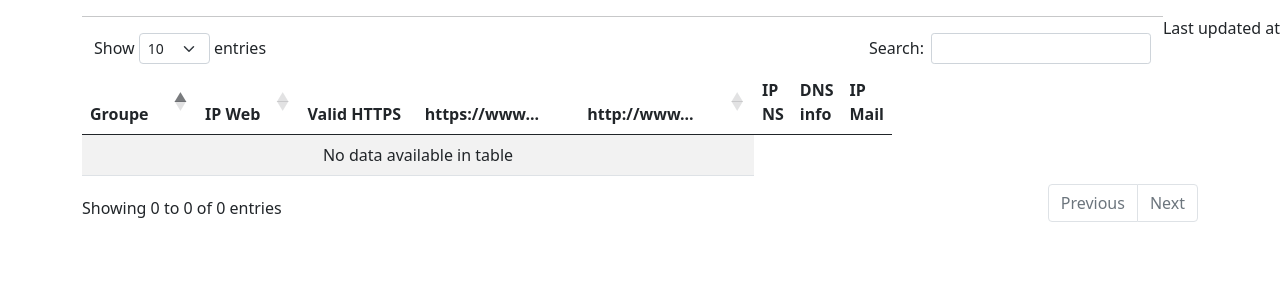
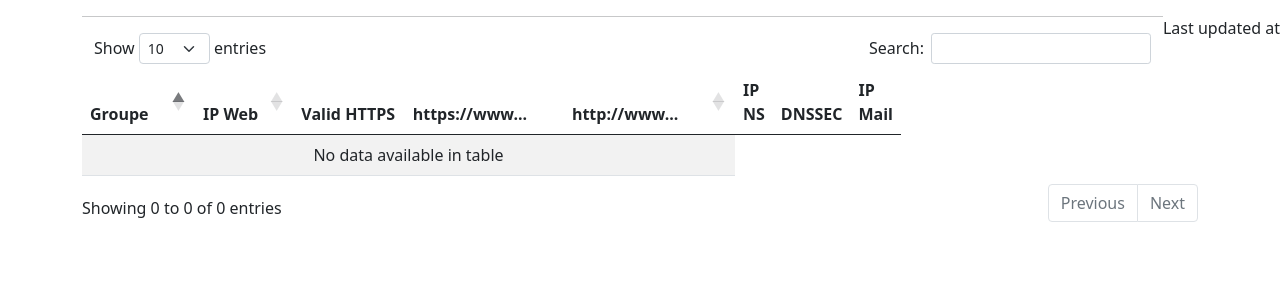
Before and after one commit to xavier-dubruille/student_vps_status, a Flask app: template src/vps_status_web/templates/table.html in a window 1280 px wide. Shown: the top 300 px of the page. Run offline with Flask 3, Linux system fonts and the light colour scheme; the template is opened without the code that fills it, so the values that code supplies are empty; some libraries are stand-ins or nearby versions.

Commit message:
Add dnssec check

```diff
--- a/src/vps_status_common/status.py
+++ b/src/vps_status_common/status.py
@@ -12,5 +12,6 @@ class Status:
     content_www_ssl: str
     content_www_http: str
     content_blog_http: str
+    dnssec: str
     ip_ns: str
     date_time: str
--- a/src/vps_status_web/templates/table.html
+++ b/src/vps_status_web/templates/table.html
@@ -11,7 +11,7 @@
         <th>https://www...</th>
         <th>http://www...</th>
         <th>IP NS</th>
-        <th>DNS info</th>
+        <th>DNSSEC</th>
         <th>IP Mail</th>
     </tr>
     </thead>
@@ -26,8 +26,9 @@
         <td><a href="https://{{ statu.url_www }}" target="_blank">link</a> | {{ statu.content_www_ssl[:50] }}</td>
         <td>{{ statu.content_www_http[:50] }}</td>
         <td><a href="vps/{{ statu.ip_ns }}" target="_blank">{{ statu.ip_ns }}</a></td>
-        <td><a href="https://dnssec-analyzer.verisignlabs.com/{{ statu.group_name }}.ephec-ti.be" target="_blank">dns
-            info</a></td>
+        <td><a href="https://dnssec-analyzer.verisignlabs.com/{{ statu.group_name }}.ephec-ti.be" target="_blank">
+            {{ statu.dnssec }}
+        </a></td>
         <td>-</td>
     </tr>
     {% endfor %}
```
Also changed, not shown: src/vps_status_fetch_group/main.py (+12 -0 lines).
